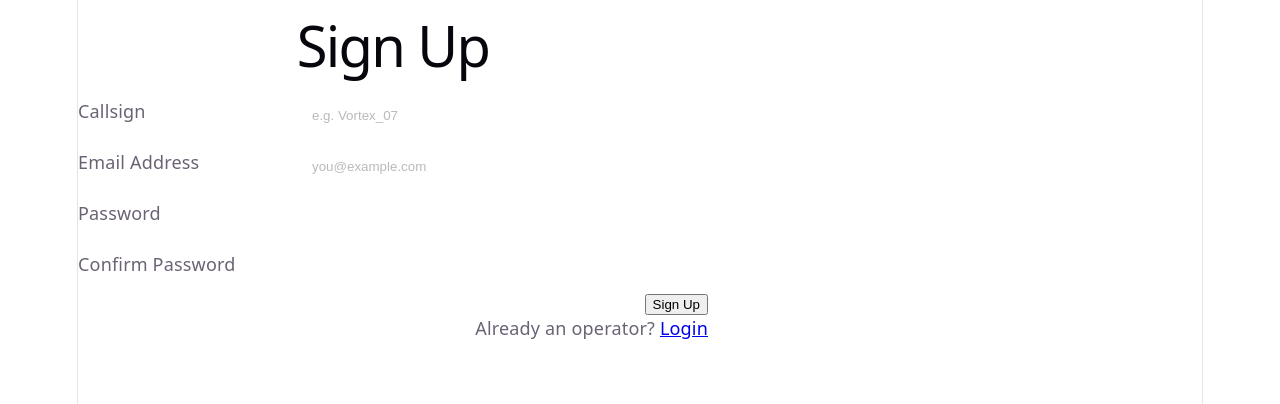
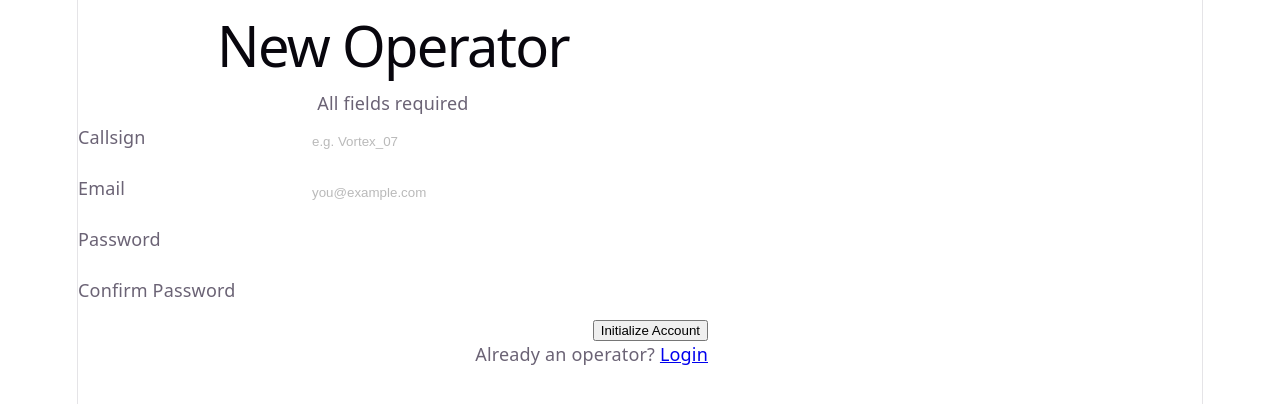
Before and after one commit to jkaps9/gamer-sign-up-form, a React (Vite) app: page / in a window 1280 px wide. Shown: the top 404 px of the page. Built offline with nearby package versions, Linux system fonts and the light colour scheme.

Commit message:
update form

```diff
--- a/src/App.tsx
+++ b/src/App.tsx
@@ -38,9 +38,9 @@ function App() {
   return (
     <>
       <Form
-        title="Sign Up"
-        description=""
-        submitText="Sign Up"
+        title="New Operator"
+        description="All fields required"
+        submitText="Initialize Account"
         onSubmit={handleSubmit}
         footerContent={formFooter}
       >
@@ -60,7 +60,7 @@ function App() {
         <FormInput
           id="email"
           name="email"
-          label="Email Address"
+          label="Email"
           type="email"
           placeholder="you@example.com"
           value={formData.email}
```
